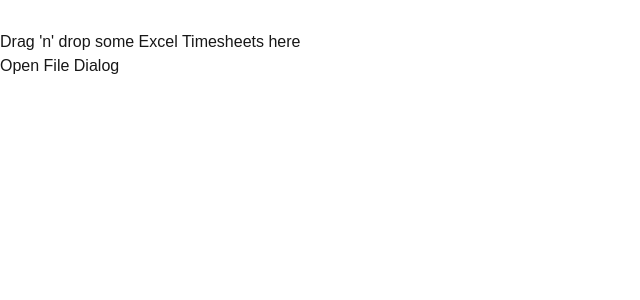
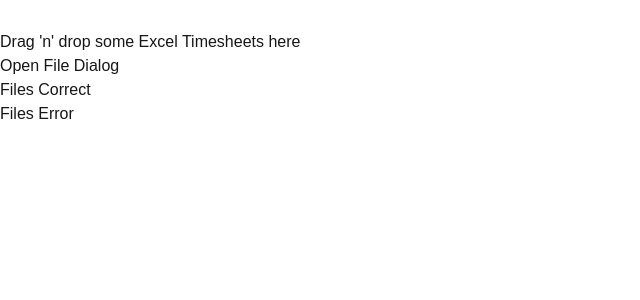
Before and after one commit to briansai/timesheets, a Next.js app: page / in a window 1280 px wide. Shown: the top 300 px of the page, without its empty margins (0-640 px from the left). Built offline with nearby package versions, Linux system fonts and the light colour scheme.

Commit message:
Refactored code to separate concerns

```diff
--- a/src/app/layout.js
+++ b/src/app/layout.js
@@ -8,9 +8,7 @@
 export default function RootLayout({ children }) {
   return (
     <html lang="en">
-      <body>
-        {children}
-      </body>
+      <body>{children}</body>
     </html>
   );
 }
--- a/src/app/page.js
+++ b/src/app/page.js
@@ -1,10 +1,26 @@
+"use client";
+
+import React, { useState } from "react";
 import DropZone from "@/components/DropZone";
+import FilesListCorrect from "@/components/FilesListCorrect";
+import FilesListError from "@/components/FilesListError";
 
 export default function Home() {
+  const { correct, setCorrect } = useState([]);
+  const [errors, setErrors] = useState([]);
+
   return (
-    <div className="grid grid-rows-[20px_1fr_20px] items-center justify-items-center min-h-screen p-8 pb-20 gap-16 sm:p-20 font-[family-name:var(--font-geist-sans)]">
-      <main className="flex flex-col gap-8 row-start-2 items-center sm:items-start">
-        <DropZone />
+    <div className="grid grid-rows-[20px_1fr_20px] min-h-screen p-8 pb-20 gap-16 sm:p-20 font-[family-name:var(--font-geist-sans)]">
+      <main className="flex flex-row justify-evenly gap-8 row-start-2 sm:items-start">
+        <div className="grid grid-rows-3 grid-flow-col gap-4">
+          <DropZone setCorrect={setCorrect} setErrors={setErrors} />{" "}
+        </div>
+        <div className="row-span-3">
+          <FilesListCorrect correct={correct} />{" "}
+        </div>
+        <div className="row-span-3">
+          <FilesListError errors={errors} />
+        </div>
       </main>
     </div>
   );
--- a/src/components/DropZone.js
+++ b/src/components/DropZone.js
@@ -1,14 +1,10 @@
 "use client";
 
-import React, { useRef, useState } from "react";
+import React, { useRef } from "react";
 import { useDropzone } from "react-dropzone";
-import FilesListCorrect from "./FilesListCorrect";
-import FilesListError from "./FilesListError";
 
 function DropZone(props) {
   const { required, name } = props;
-  const { correct, setCorrect } = useState([]);
-  const [errors, setErrors] = useState([]);
 
   const hiddenInputRef = useRef(null);
 
@@ -23,7 +19,7 @@
       }
     },
   });
-
+  console.log(props);
   const files = acceptedFiles.map((file) => {
     if (
       file.type === "application/vnd.ms-excel" ||
@@ -31,6 +27,7 @@
         "application/vnd.openxmlformats-officedocument.spreadsheetml.sheet"
     ) {
       // Do something with the Excel file
+
       console.log("Valid Excel file:", file);
     } else {
       // Handle invalid file type
@@ -51,8 +48,8 @@
           Add a hidden file input
           Best to use opacity 0, so that the required validation message will appear on form submission
         */}
-        <div className="grid grid-rows-3 grid-flow-col gap-4">
-          <div className="row-span-3 ...">
+
+        <div className="row-span-3">
           <input
             type="file"
             name={name}
@@ -69,12 +66,6 @@
           >
             Open File Dialog
           </button>
-          </div>
-
-          <div className="row-span-3">
-            <FilesListCorrect correct={correct} setCorrect={setCorrect} />
-            <FilesListError errors={errors} setErrors={setErrors} />
-          </div>
         </div>
       </div>
     </div>
--- a/src/components/FilesListCorrect.js
+++ b/src/components/FilesListCorrect.js
@@ -1,7 +1,7 @@
 import React from "react";
 
 const FilesListCorrect = (errors) => {
-  return <div></div>;
+  return <div>Files Correct</div>;
 };
 
 export default FilesListCorrect;
--- a/src/components/FilesListError.js
+++ b/src/components/FilesListError.js
@@ -1,7 +1,7 @@
 import React from "react";
 
 const FilesListError = () => {
-  return <div></div>;
+  return <div>Files Error</div>;
 };
 
 export default FilesListError;
```
Lines whose indentation alone changed are shown as unchanged.
